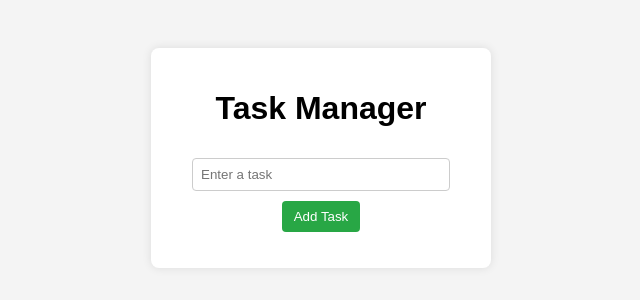
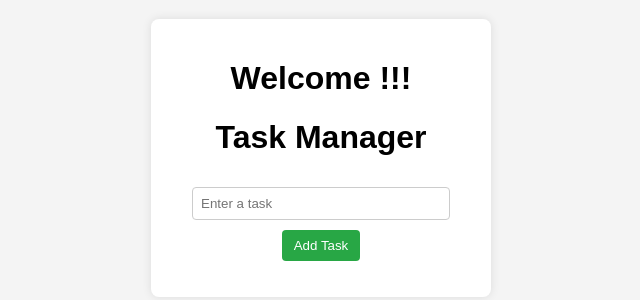
Before and after one commit to Hamza-kabo/simple_app, a plain HTML site: page index.html in a window 1280 px wide. Shown: the part 250-550 px from the top of the page, without its empty margins (319-959 px from the left). Drawn offline with Linux system fonts and the light colour scheme.

Commit message:
added a new line code in index.html

```diff
--- a/index.html
+++ b/index.html
@@ -8,6 +8,7 @@
   </head>
   <body>
     <div class="container">
+      <h1>Welcome !!!</h1>
       <h1>Task Manager</h1>
       <input type="text" id="taskInput" placeholder="Enter a task" />
       <button onclick="addTask()">Add Task</button>
```
